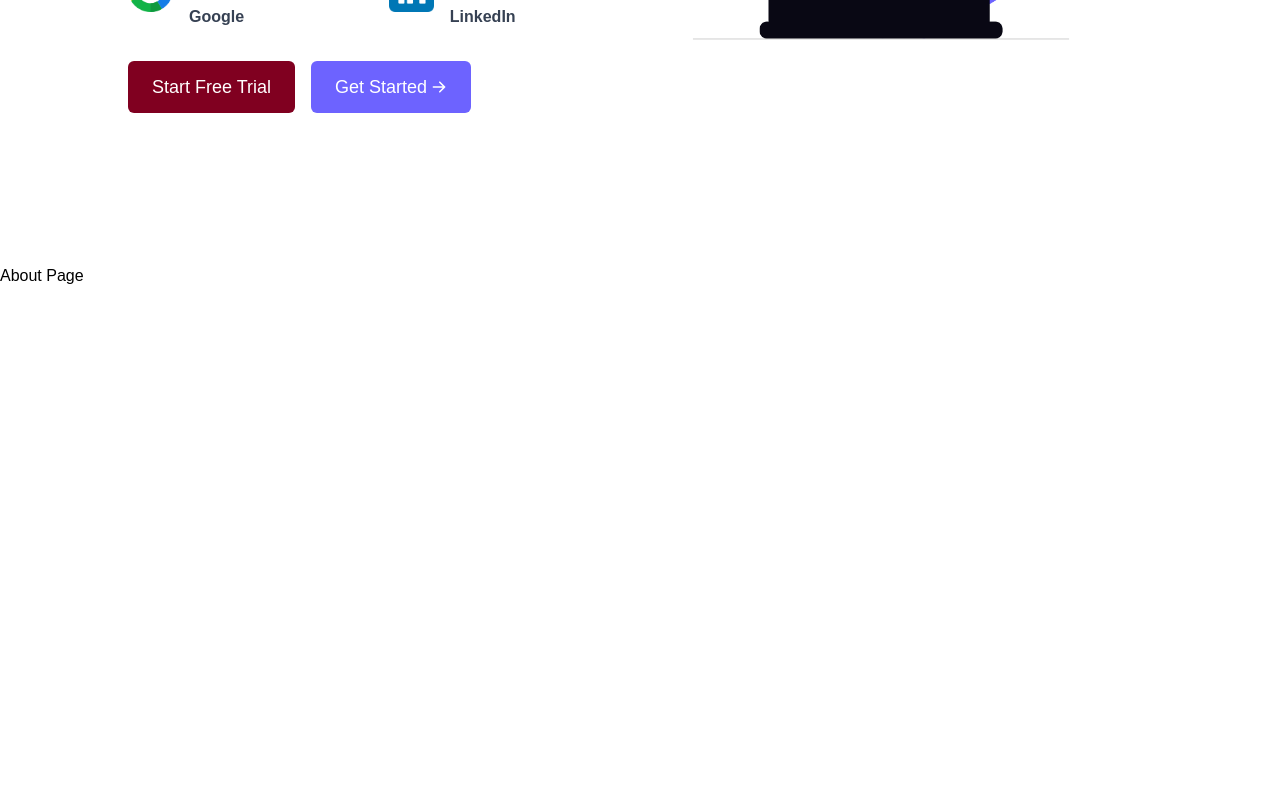
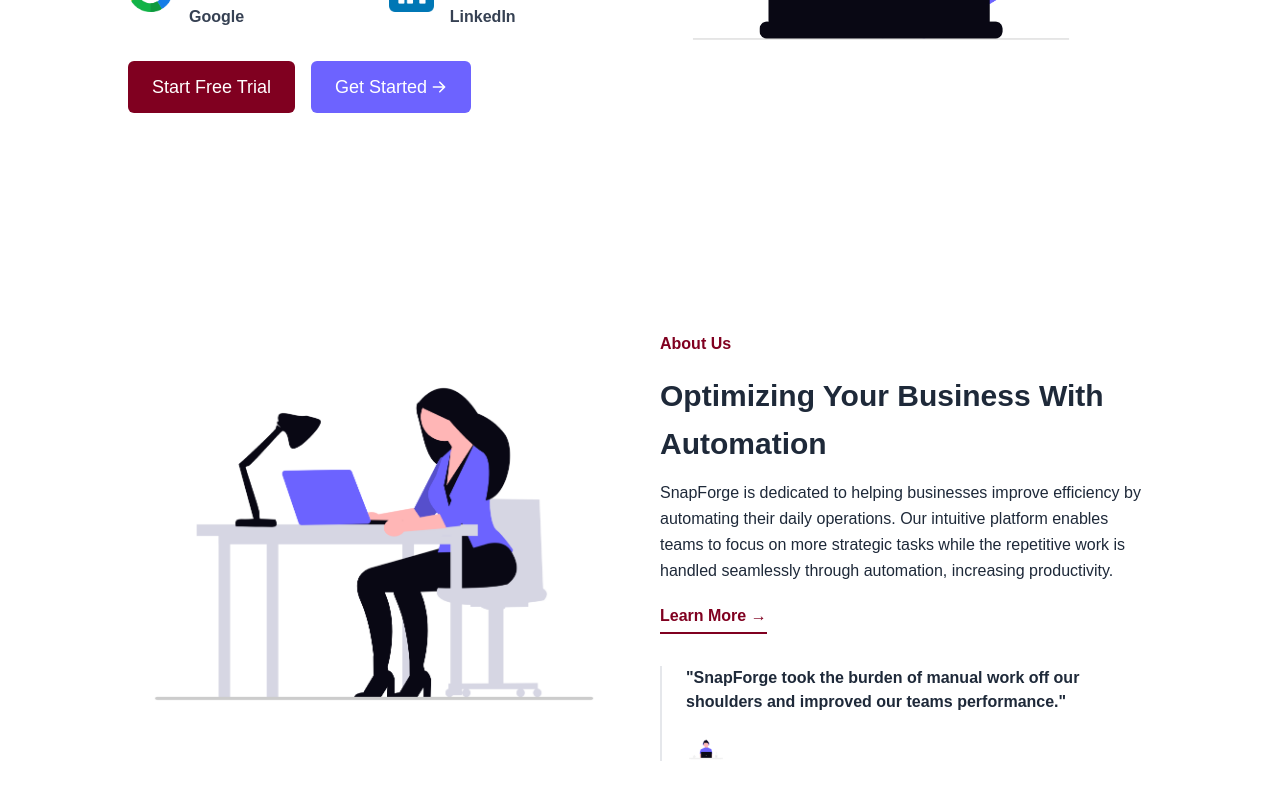
Before and after one commit to berkcantelseren/SnapForge, a Next.js app: page / in a window 1280 px wide. Shown: the part 536-1336 px from the top of the page. Before the commit the page ends 824 px from the top, so only its background shows below. Built offline with nearby package versions, Linux system fonts and the light colour scheme; a web font is replaced by a local one.

Commit message:
added boxtext for future use added about page image and profile picture

```diff
--- /dev/null
+++ b/app/components/Helper/BoxText.tsx
@@ -0,0 +1,15 @@
+import React from "react";
+
+type Props = {
+  children: React.ReactNode;
+};
+
+const BoxText = ({ children }: Props) => {
+  return (
+    <div>
+      <h1 className="w-fit py-1 text-[#800020] font-bold">{children}</h1>
+    </div>
+  );
+};
+
+export default BoxText;
--- a/app/components/Home/About/About.tsx
+++ b/app/components/Home/About/About.tsx
@@ -1,3 +1,52 @@
+import Image from "next/image";
+import BoxText from "../../Helper/BoxText";
+
 export const About = () => {
-  return <div>About Page</div>;
+  return (
+    <div className="pt-16 pb-16 ">
+      <div className="w-[80%] mx-auto grid grid-cols-1 lg:grid-cols-2 gap-10 items-center">
+        {/* Image Content */}
+        <div>
+          <Image
+            src="/images/about.png"
+            alt="File Search Image"
+            width={600}
+            height={600}
+          />
+        </div>
+        {/* Text Content */}
+        <div>
+          <BoxText>About Us</BoxText>
+          <h1 className="text-2xl sm:text-3xl font-bold text-gray-800 mt-3 leading-[2.5rem] sm:leading-[3rem]">
+            Optimizing Your Business With Automation
+          </h1>
+          <p className="mt-3 leading-relaxed text-sm sm:text-base text-gray-800">
+            SnapForge is dedicated to helping businesses improve efficiency by
+            automating their daily operations. Our intuitive platform enables
+            teams to focus on more strategic tasks while the repetitive work is
+            handled seamlessly through automation, increasing productivity.
+          </p>
+          <button className="mt-5 text-[#800020] font-bold pb-1 border-b-2 border-[#800020] cursor-pointer">
+            Learn More &#8594;
+          </button>
+          <div className="mt-8 border-l-2 border-gray-200">
+            <div className="ml-6">
+              <p className="text-gray-800 font-bold">
+                "SnapForge took the burden of manual work off our shoulders and
+                improved our teams performance."
+              </p>
+              <div className="flex items-center space-x-6 mt-6">
+                <Image
+                  src="/images/pp1.png"
+                  alt="profile picture of social media manager"
+                  width={40}
+                  height={40}
+                />
+              </div>
+            </div>
+          </div>
+        </div>
+      </div>
+    </div>
+  );
 };
--- a/app/components/Home/Hero/Hero.tsx
+++ b/app/components/Home/Hero/Hero.tsx
@@ -17,7 +17,7 @@
               SnapForge
             </span>
           </h1>
-          <p className="text-xs sm:text-sm md:text-base font-bold text-[#424242]">
+          <p className="text-xs sm:text-sm md:text-base text-gray-800">
             SnapForge is the key to unlocking your business's full potential. By
             automating workflows and integrating essential tools, it allows your
             team to work more efficiently, eliminate bottlenecks, and focus on
```
Also changed, not shown: public/Images/about.png (added), public/Images/pp1.png (added).
